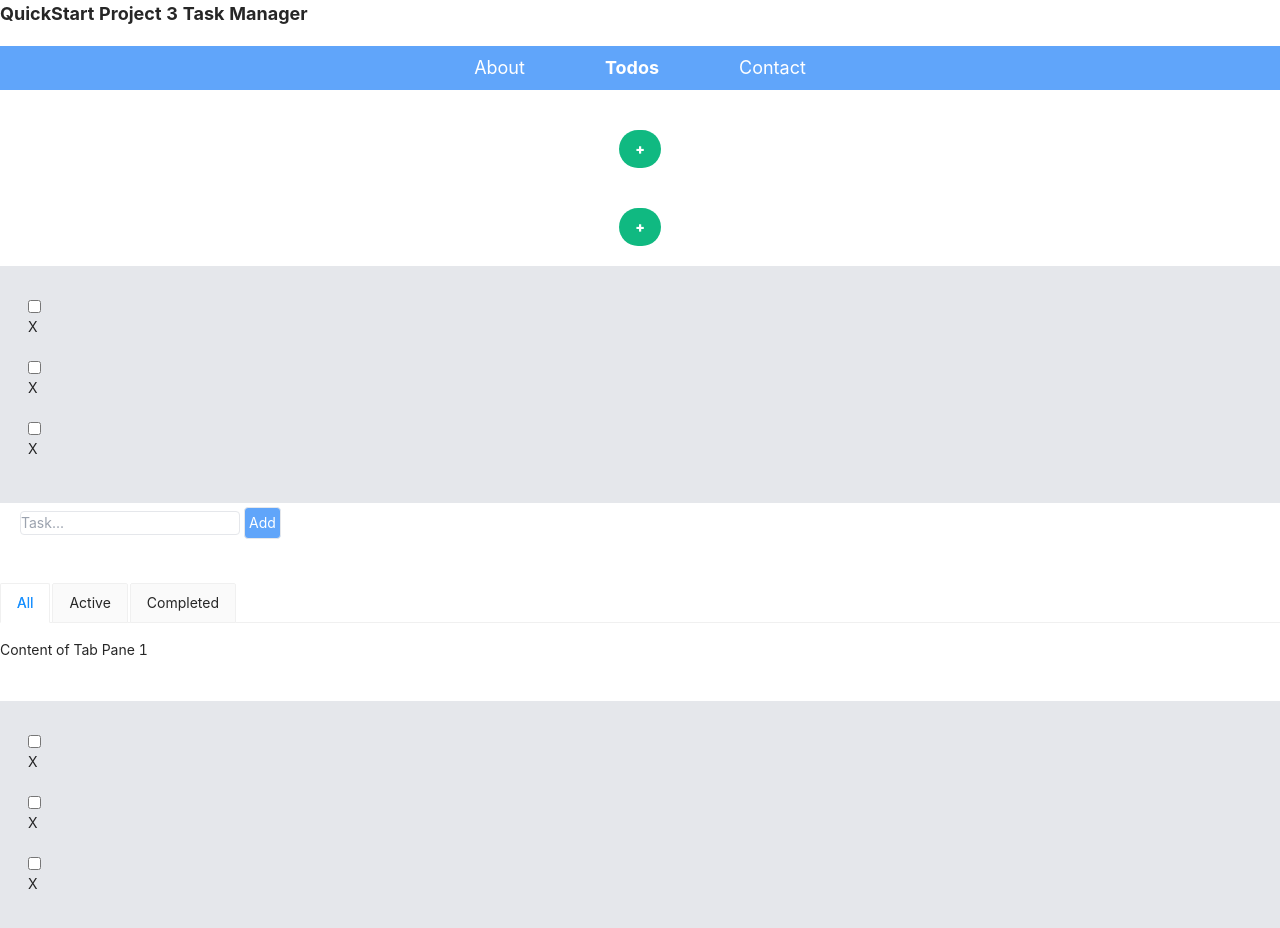
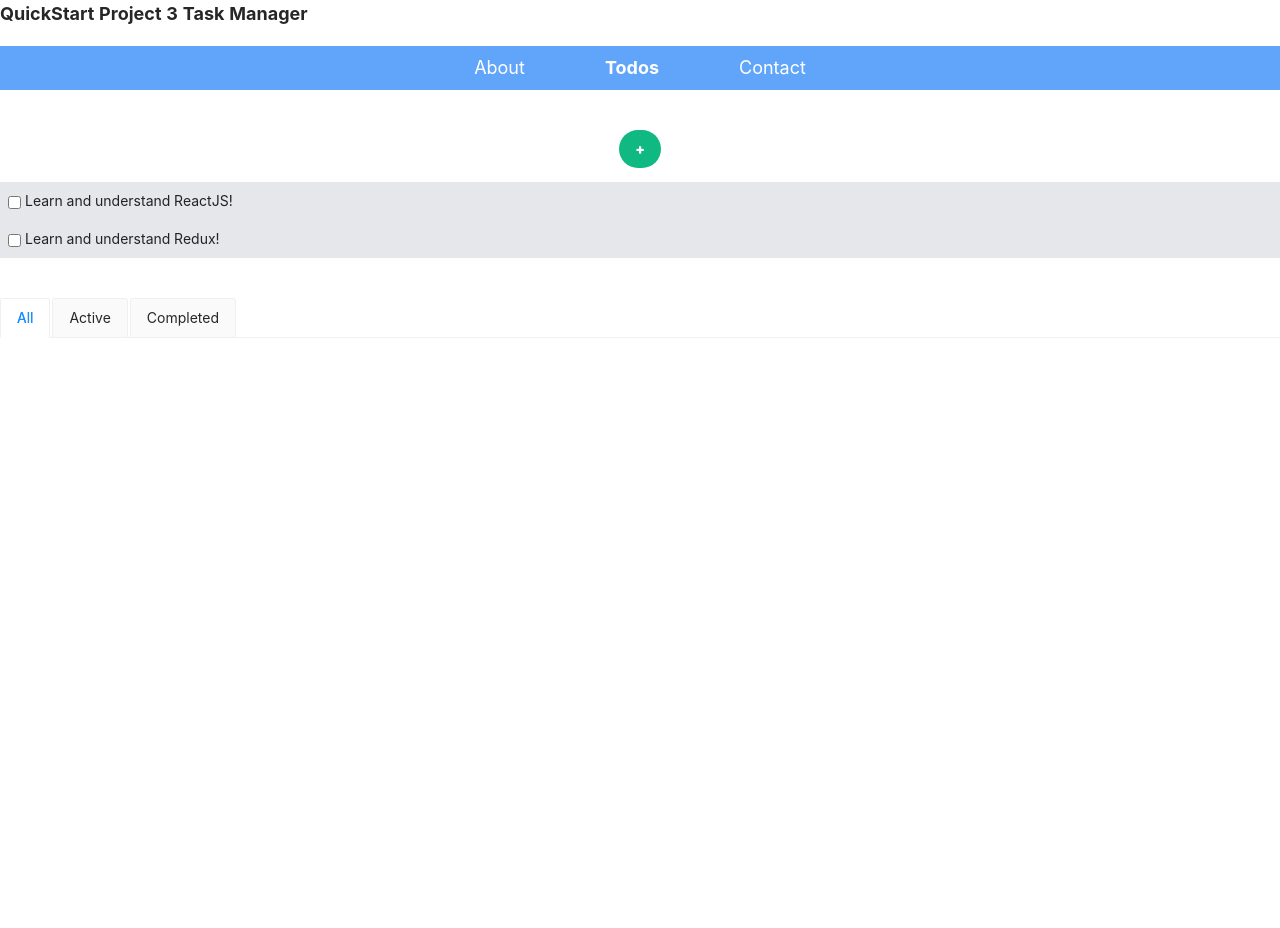
Before and after one commit to gabrielgil245/Project-3, a React (Create React App) app in the folder my-project-3-app/: page /todos in a window 1280 px wide. Shown: the top 928 px of the page. After the commit the page ends 800 px from the top, so only its background shows below. Built offline with nearby package versions, Linux system fonts and the light colour scheme.

Commit message:
Redux & React Redux installed. Render created. Created Store to map props. Linking props between components and created render function to display test tasks.

```diff
--- a/my-project-3-app/src/AddButton.js
+++ /dev/null
@@ -1,11 +0,0 @@
-import Grid from 'antd/lib/card/Grid';
-import React, {useState, useEffect} from 'react';
-import { Button } from "antd";
-
-function AddButton (props) {
-    return (
-        <Button type="primary">Add</Button>
-    )
-}
-
-export default AddButton;
--- a/my-project-3-app/src/App.js
+++ b/my-project-3-app/src/App.js
@@ -1,8 +1,8 @@
 import './App.css';
 import React, {useState, useEffect, Component} from "react";
+import {connect} from "react-redux";
 import Nav from "./Nav";
 import "antd/dist/antd.css";
-// import { createStore, combineReducers } from "redux";
 
 import {
   BrowserRouter as Router,
@@ -10,18 +10,12 @@ import {
   Route,
   Link
 } from "react-router-dom";
+
 import About from "./About"
 import Todos from "./Todos";
-import TodosList from "./TodosList";
 import Contact from "./Contact";
 
-function App() {
-
-  const [todos, setTodos] = useState([]);
-
-  function addTodo(todo) {
-    setTodos([todo, ...todo]);
-  }
+function App(props) {
 
   return (
     <Router>
@@ -34,15 +28,20 @@ function App() {
           <About/>
         </Route>
         <Route path="/todos">
-          <Todos addTodo={addTodo}/>
-          <TodosList todos={todos} />
+          <Todos tasks={props.tasks}/>
         </Route>
         <Route path="/contact">
           <Contact/>
         </Route>
       </Switch>
     </Router>
-    );
+  );
 }
 
-export default App;
+const mapStateToProps = state => {
+  return {
+    tasks: state.tasks
+  }
+}
+
+export default connect(mapStateToProps)(App);
--- a/my-project-3-app/src/TodoItem.js
+++ b/my-project-3-app/src/TodoItem.js
@@ -1,19 +1,12 @@
 import Grid from 'antd/lib/card/Grid';
 import React, {useState, useEffect} from 'react';
 
-function TodoItem (todo) {
-    console.log(todo)
+function TodoItem (props) {
     return (
         <div>
-            <li className={'p-2 border-b'}>
+             <li className={'p-2'}>
                 <input type="checkbox" className={"mr-1 align-middle"}/>
-                <li
-                    style={{
-                        textDecoration: todo.completed ?
-                        "line-through" : null
-                    }}
-                    className={"text-gray-700 font-semibold"}>{todo.task}</li>
-                <button>X</button>
+                <span>{props.task.todo}</span>
             </li>
         </div>
     )
--- a/my-project-3-app/src/Todos.js
+++ b/my-project-3-app/src/Todos.js
@@ -1,42 +1,43 @@
 import Grid from 'antd/lib/card/Grid';
 import React, {useState, useEffect} from 'react';
 import { Tabs } from "antd";
+import { Button } from "antd";
 import ToggleButton from "./ToggleButton";
-import AddButton from "./AddButton";
 import TodosList from "./TodosList";
 import TodoItem from "./TodoItem";
 
 const { TabPane } = Tabs;
 
-function Todos ({addTodo}) {
+const TASKS_STATUSES = ["All", "Active", "Completed"];
+
+function Todos (props) {
 
     const [taskForm, showTaskForm] = useState(false);
+    const [todo, setTodo] = useState("");
 
     const toggleForm = () => {
-        showTaskForm(!taskForm)
+        showTaskForm(!taskForm);
     }
 
-    const [todo, setTodo] = useState({
-        id: "",
-        task: "",
-        completed: false
-    });
-
-    function handleTaskInputChange(event) {
-        setTodo({...todo, task: event.target.value});
+    const onChangeTodo = (event) => {
+        setTodo(event.target.value);
     }
 
-    function handleSubmit(event) {
-        event.preventDefault();
-        if (todo.task.trim()) {
-            addTodo({...todo, id: todo.id});
-            setTodo({...todo, task: ""});
-        }
+    const renderTaskLists = () => {
+        const {tasks} = props;
+        return TASKS_STATUSES.map((status, id) => {
+            const statusTasks = tasks.filter(task => task.status === status);
+            return (
+                <div key={id}>
+                    <TodosList key={status} status={status} tasks={statusTasks}/>
+                </div>
+            )
+        })
     }
 
     return (
         <div>
-            <ToggleButton/>
+            {/* <ToggleButton/> */}
 
             <div className="flex justify-center mt-10">
             <button onClick={toggleForm}
@@ -44,54 +45,32 @@ function Todos ({addTodo}) {
                 +</button>
             </div>
 
-
             {taskForm && (
             <div className={"p-5 m-5 border md:m-12 lg:m-20"}>
                 <div className={"flex justify-center items-center"}>
                     <input type="text" className={"p-2 mr-5 border rounded w-full"}
-                    placeholder={"Task..."}/>
-                    <AddButton/>
+                    placeholder={"Task..."}
+                    onChange={onChangeTodo}/>
+                    <Button type="submit primary">Add</Button>
                 </div>
             </div>
             )}
 
-            <TodosList todo={todo} />
-
-            <form onSubmit={handleSubmit}>
-                <input
-                    name="task"
-                    type="text"
-                    value={todo.task}
-                    placeholder="Task..."
-                    onChange={handleTaskInputChange}
-                    className="border rounded ml-5"/>
-
-                <button type="submit" className="border rounded bg-blue-400 text-white p-1 m-1">Add</button>
-            </form>
-
-            {/* <form onSubmit={handleSubmit}>
-                <input
-                    name="task"
-                    type="text"
-                    value={todo.task}
-                    onChange={handleTaskInputChange}
-                    className="border rounded"/>
-
-                <button type="submit" className="border rounded bg-blue-400 text-white p-1 m-1">Add</button>
-            </form> */}
-
+            <div>
+                {renderTaskLists()}
+            </div>
 
             <div className={"mt-10"}></div>
 
             <Tabs defaultActiveKey="1" type={"card"}>
-                <TabPane tab="All" key="1">
-                    Content of Tab Pane 1
+                <TabPane tab="All" key="All">
+                    {/* {renderTaskLists()} */}
                 </TabPane>
-                <TabPane tab="Active" key="2">
-                    Content of Tab Pane 2
+                <TabPane tab="Active" key="Active">
+                    {/* {renderTaskLists()} */}
                 </TabPane>
-                <TabPane tab="Completed" key="3">
-                    Content of Tab Pane 3
+                <TabPane tab="Completed" key="Completed">
+                    {/* {renderTaskLists()} */}
                 </TabPane>
             </Tabs>
 
--- a/my-project-3-app/src/TodosList.js
+++ b/my-project-3-app/src/TodosList.js
@@ -2,23 +2,13 @@ import Grid from 'antd/lib/card/Grid';
 import React, {useState, useEffect} from 'react';
 import TodoItem from "./TodoItem";
 
-function TodosList (props) {
-    const [todos, setTodos] = useState([
-        {text: "Task 1"},
-        {text: "Task 2"},
-        {text: "Task 3"}
-    ]);
-
+const TodosList = (props) => {
     return (
-        <div className={"bg-gray-200 mt-5 p-5"}>
+        <div className={"bg-gray-200"}>
             <ul>
-                {todos.map(todo => (
-                    <TodoItem key={todo.id} todo={todo}/>
+                {props.tasks.map(task => (
+                    <TodoItem key={task.id} task={task}/>
                 ))}
-
-                {/* {todos.map((task, index) => {
-                    return <ListItem text={task.text} key={index}/>
-                })} */}
             </ul>
         </div>
     )
--- a/my-project-3-app/src/index.js
+++ b/my-project-3-app/src/index.js
@@ -1,12 +1,19 @@
 import React from 'react';
 import ReactDOM from 'react-dom';
+import {createStore} from "redux";
+import {Provider} from "react-redux";
+import tasks from "./reducers/ReducerIndex";
 import './index.css';
 import App from './App';
 import reportWebVitals from './reportWebVitals';
 
+const store = createStore(tasks);
+
 ReactDOM.render(
   <React.StrictMode>
-    <App />
+    <Provider store={store}>
+      <App />
+    </Provider>
   </React.StrictMode>,
   document.getElementById('root')
 );
--- /dev/null
+++ b/my-project-3-app/src/reducers/ReducerIndex.js
@@ -0,0 +1,18 @@
+const initialState = [
+    {
+        id: 1,
+        todo: "Learn and understand ReactJS!",
+        status: "Active"
+    },
+    {
+        id: 2,
+        todo: "Learn and understand Redux!",
+        status: "Active"
+    },
+];
+
+const tasks = (state = { tasks: initialState }, action) => {
+    return state;
+};
+
+export default tasks;
```
Also changed, not shown: 2 other files (tests, documents, lock files or other folders).
